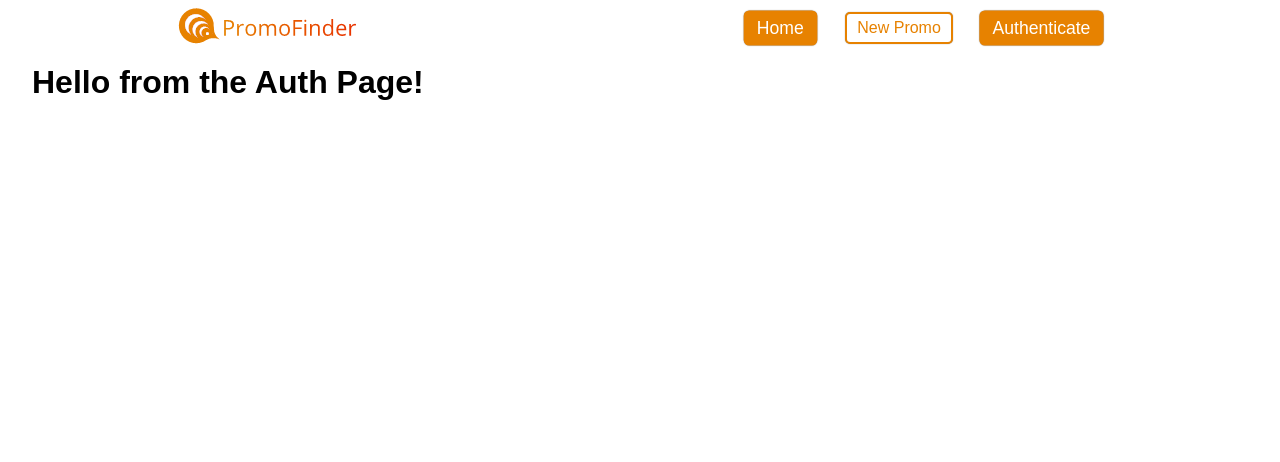
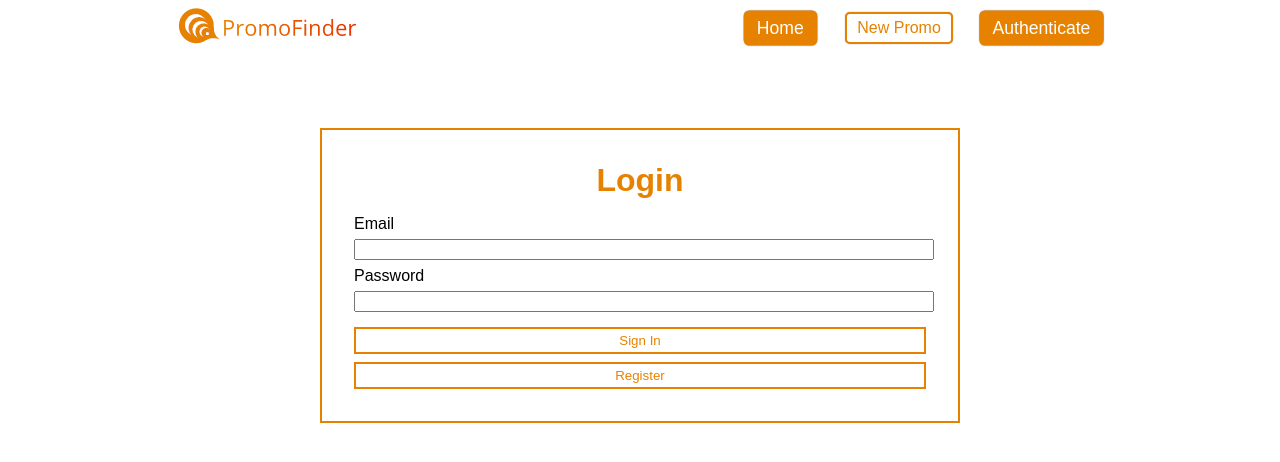
Before and after one commit to emwp/promo-finder, a React (Create React App) app in the folder frontend/: page /auth in a window 1280 px wide. Shown: the top 462 px of the page. Built offline with nearby package versions, Linux system fonts and the light colour scheme; the HTML template or start-up script is replaced by a standard one.

Commit message:
added login component

```diff
--- a/frontend/src/components/Navigation/Navbar.js
+++ b/frontend/src/components/Navigation/Navbar.js
@@ -6,7 +6,6 @@ import Logo from '../../img/logo.png';
 const Navbar = () => {
   return (
     <NavWrapper>
-      <div className="nav_toggle">Menu</div>
       <div className="nav_logo">
         <img src={Logo} alt="logo" />
       </div>
--- a/frontend/src/containers/Auth.js
+++ b/frontend/src/containers/Auth.js
@@ -1,11 +1,8 @@
 import React from 'react';
+import Login from './Login';
 
 const Auth = () => {
-  return (
-    <div>
-      <h1>Hello from the Auth Page!</h1>
-    </div>
-  );
+  return <Login />;
 };
 
 export default Auth;
--- /dev/null
+++ b/frontend/src/containers/Login.js
@@ -0,0 +1,56 @@
+import React from 'react';
+import styled from 'styled-components';
+
+const Login = () => {
+  return (
+    <FormWrapper>
+      <div>
+        <h1>Login</h1>
+      </div>
+      <div className="form-item">
+        <label htmlFor="email">Email</label>
+        <input type="email" />
+      </div>
+      <div className="form-item">
+        <label htmlFor="password">Password</label>
+        <input type="password" />
+      </div>
+      <div>
+        <button type="submit">Sign In</button>
+        <button type="submit">Register</button>
+      </div>
+    </FormWrapper>
+  );
+};
+
+export default Login;
+
+const FormWrapper = styled.form`
+  border: 2px solid #e78200;
+  padding: 2rem 2rem;
+  width: 40rem;
+  max-width: 80%;
+  margin: 8rem auto;
+  box-sizing: border-box;
+
+  h1 {
+    margin-top: 0;
+    margin-bottom: 1rem;
+    text-align: center;
+    color: #e78200;
+  }
+  .form-item input {
+    width: 100%;
+    margin: 0.4rem 0px;
+  }
+  button {
+    border: 2px solid #e78200;
+    color: #e78200;
+    background: white;
+    margin-top: 0.5rem;
+    padding: 4px 0;
+    cursor: pointer;
+    width: 100%;
+    align-items: center;
+  }
+`;
```
